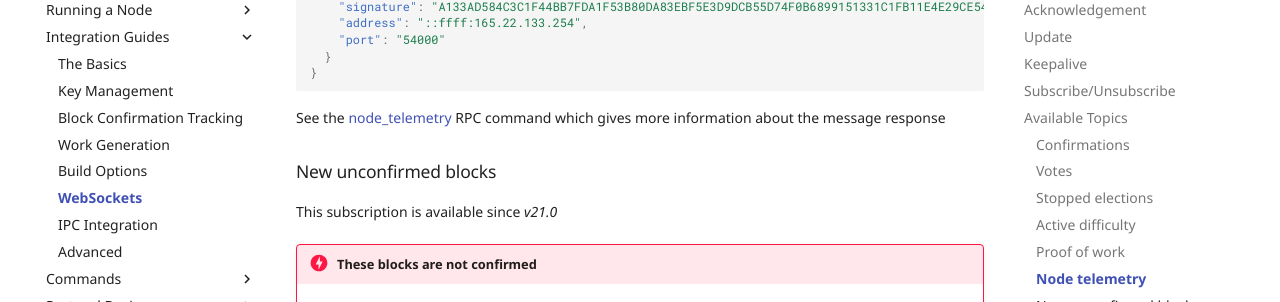
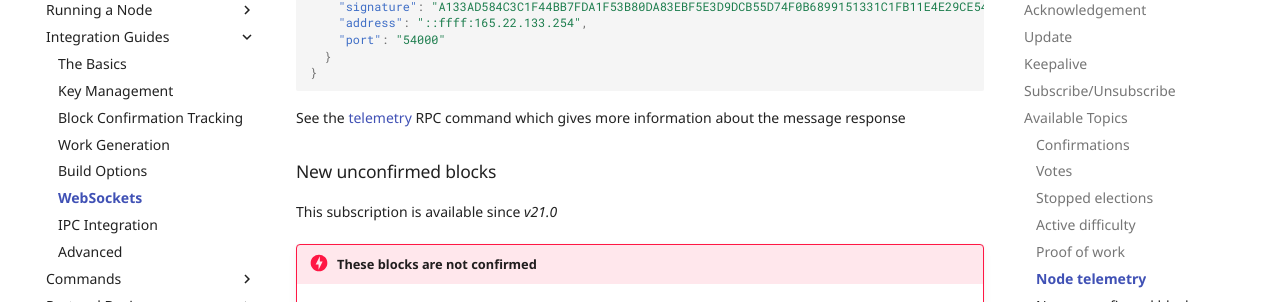
Before and after one commit to nanocurrency/nano-docs, an MkDocs documentation site: the page built from docs/integration-guides/websockets.md, in a window 1280 px wide and 900 px high, scrolled down 11146 px. Shown: the part 152-454 px from the top of the window. Built offline with MkDocs 1.6.1 and Material for MkDocs 9.7.7, drawn with Linux system fonts in a browser that asks for light colours; comment, search, counter and statistics services are not loaded.

Commit message:
Update telemetry RPC links and references

````diff
--- a/docs/integration-guides/websockets.md
+++ b/docs/integration-guides/websockets.md
@@ -563,7 +563,7 @@
   }
 }
 ```
-See the [node_telemetry](/commands/rpc-protocol/#node_telemetry) RPC command which gives more information about the message response
+See the [telemetry](../commands/rpc-protocol.md#telemetry) RPC command which gives more information about the message response
 
 
 ### New unconfirmed blocks
````
Also changed, not shown: docs/protocol-design/networking.md (+1 -1 lines).
